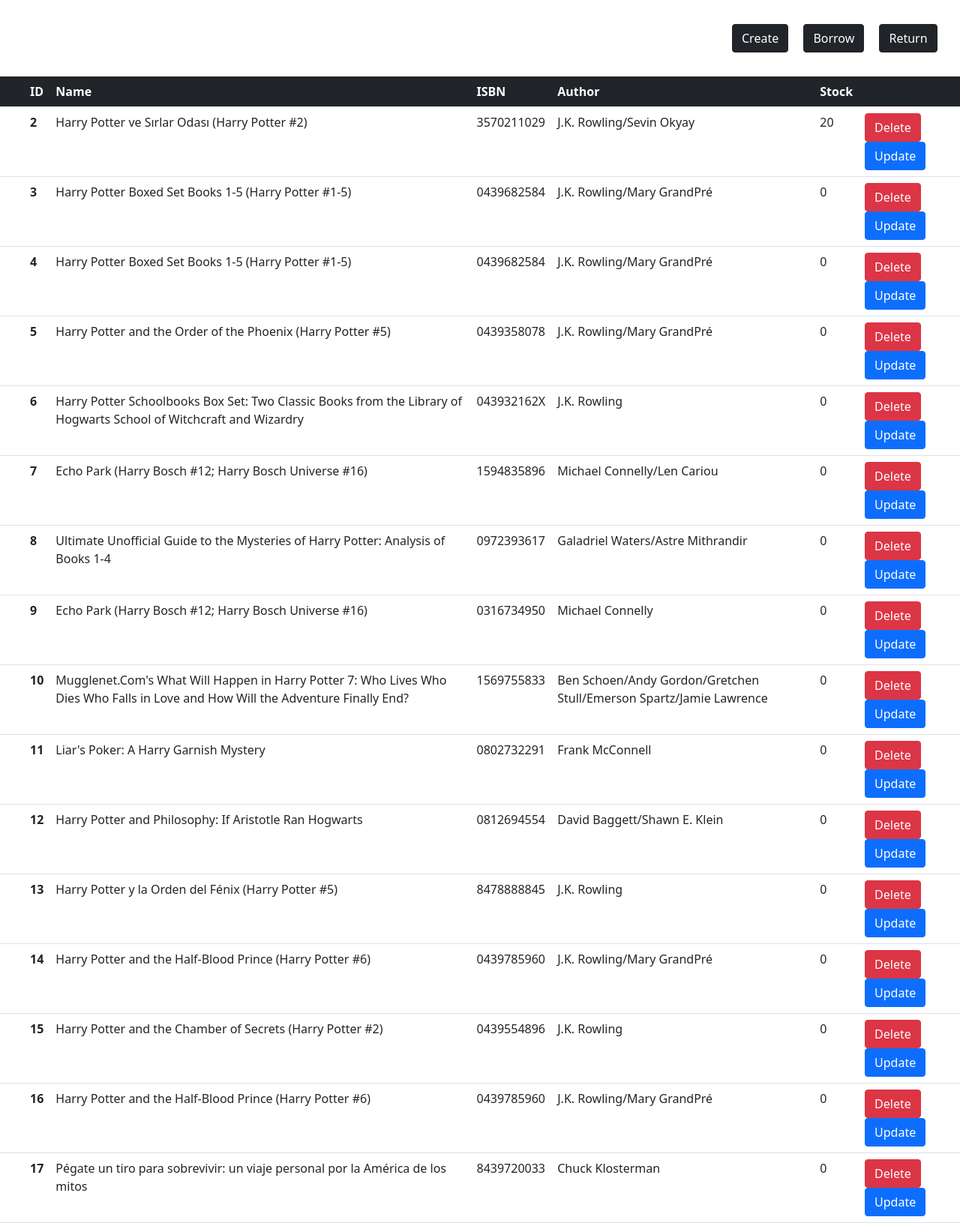
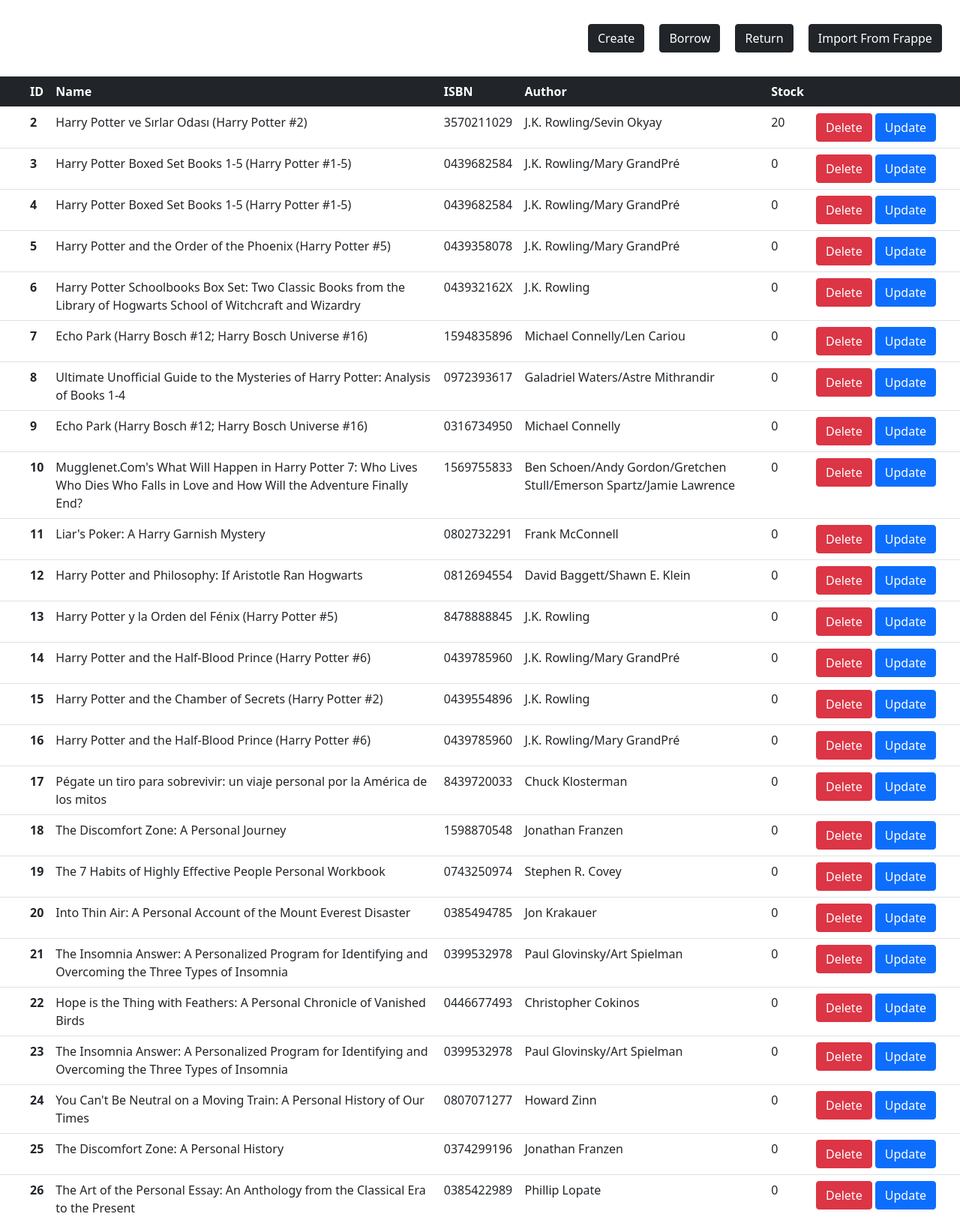
Before and after one commit to sumaiya2908/flask-library-mangement, a Flask app: page /books in a window 1280 px wide. Shown: the part 73-1704 px from the top of the page at 75% size. Run offline with Flask 2, Linux system fonts and the light colour scheme; data comes from the database, SQL or seed files in the repository; both versions use the stored data as it was after the commit.

Commit message:
Import Books from API

```diff
--- a/library/routes.py
+++ b/library/routes.py
@@ -93,3 +93,23 @@ def update_book(book_id):
     except:
         flash("Failed to update", category="danger")
     return redirect(url_for('books_page'))
+
+
+@app.route('/import-from-frappe', methods=['GET','POST'])
+def import_frappe():
+    title = request.form.get('title')
+    imp_books=[]
+    url = f"https://frappe.io/api/method/frappe-library?page=1&title={title}"
+    imp_books =  requests.get(url).json()['message']
+    if len(imp_books)>0:
+        for book in imp_books:
+            book_to_create = Book(title=book['title'],  #add book to db
+                                isbn=(book['isbn']),
+                                author=book['authors'],
+                                stock=0)
+            db.session.add(book_to_create)
+            db.session.commit()
+        flash("succesfully Imported", category="success")
+    else:
+        flash("Not Returned", category="danger")
+    return redirect(url_for('books_page'))
--- a/library/static/style.css
+++ b/library/static/style.css
@@ -23,9 +23,11 @@ header {
 .m {
   margin: 1rem 0 0 1rem;
   position: relative;
-  left: 75%;
+  left: 60%;
 }
-
+.action {
+  width: 200px;
+}
 
 .table {
   margin-top: 2rem;
@@ -37,7 +39,7 @@ header {
 
 @media screen and (max-width: 600px) {
   .m {
-      left: 55%;
+      left: 25%;
   }
 
   .nav-link{
@@ -46,4 +48,11 @@ header {
     .table-id{
       padding-left: 10px !important ;
   }
+  .action {
+    width: 100px;
 }
+
+.action .btn {
+    margin-bottom: 10px;
+}
+}
--- a/library/templates/books.html
+++ b/library/templates/books.html
@@ -10,6 +10,7 @@
 {%with btn_mode = 'dark',btn= 'Return', form = formB %}
 {%include 'add_book_modal.html'%}
 {%endwith%}
+{%include 'frappe-api.html'%}
 <table class="table">
     <thead class="table-dark">
         <tr>
@@ -36,6 +37,7 @@
                 {%with btn_mode = 'primary', form = formB, book = book %}
                     {%include 'update_book_modal.html'%}
                 {%endwith%}
+
             </td>
         </tr>
     {%endfor%}
--- /dev/null
+++ b/library/templates/frappe-api.html
@@ -0,0 +1,23 @@
+<button type="button" class="btn btn-dark m" data-bs-toggle="modal" data-bs-target="#importFrModal">
+    Import From Frappe
+</button>
+<div class="modal fade" id="importFrModal" tabindex="-1" aria-labelledby="exampleModalLabel" aria-hidden="true">
+    <div class="modal-dialog modal-dialog-centered">
+        <div class="modal-content">
+            <div class="modal-header">
+                <h5 class="modal-title" id="bookModalLabel">Import Books</h5>
+                <button type="button" class="btn-close" data-bs-dismiss="modal" aria-label="Close"></button>
+            </div>
+            <div class="modal-body">
+                <form action="./import-from-frappe" method="POST">
+                    <label>Title</label><br/>
+                    <input type="text" name="title" placeholder="Title"/>
+
+            <div class="modal-footer">
+                <button type="submit" class="btn btn-primary">Import</button>
+            </div>
+            </form>
+        </div>
+        </div>
+    </div>
+</div>
--- a/library/templates/home.html
+++ b/library/templates/home.html
@@ -22,6 +22,7 @@
         {% with btn = 'Create Member',btn_mode = 'primary' , form = form_m %}
           {%include 'add_member_modal.html' %}
         {%endwith%}
+
       </div>
     </div>
   </div>
```
Also changed, not shown: library/library.db.
